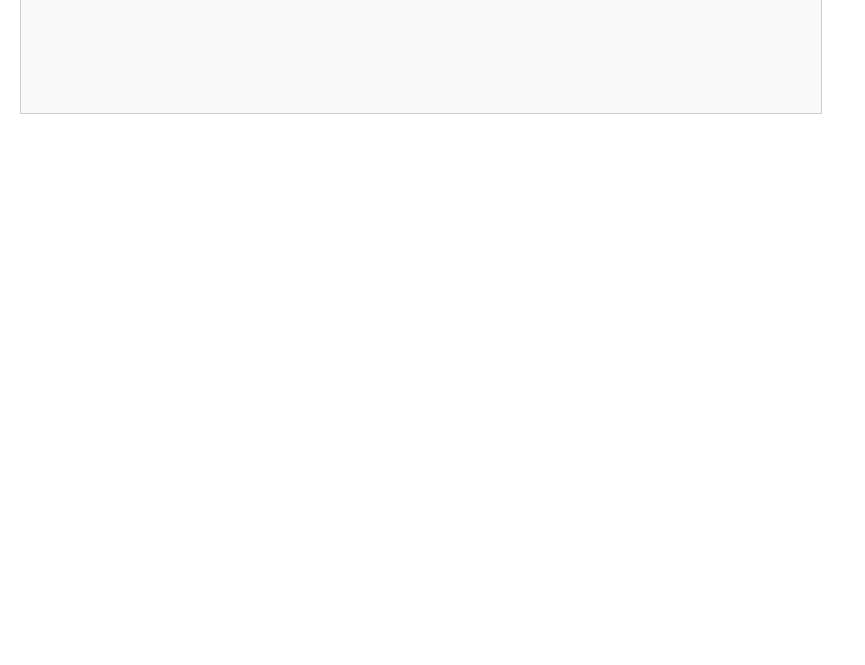
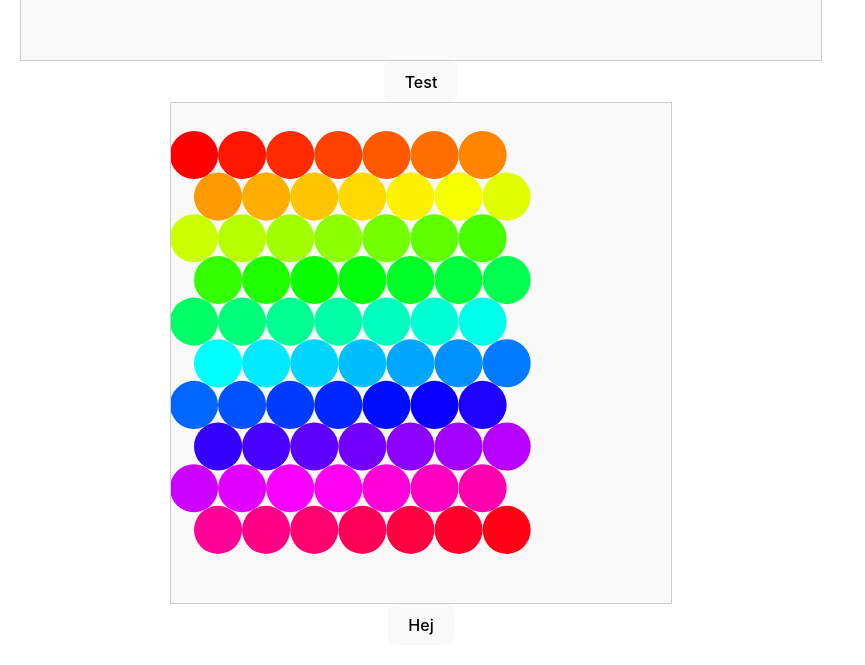
Before and after one commit to jeppewl/my-drawing-app-1, a React (Vite) app: page / in a window 1280 px wide. Shown: the part 613-1278 px from the top of the page, without its empty margins (0-865 px from the left). Before the commit the page ends 800 px from the top, so only its background shows below. Built offline with nearby package versions, Linux system fonts and the light colour scheme.

Commit message:
Working example of BeadCanvas

```diff
--- a/src/App.jsx
+++ b/src/App.jsx
@@ -3,6 +3,7 @@ import Toolbar from "./components/Toolbar";
 import Canvas from "./components/Canvas";
 import Sidebar from "./components/Sidebar";
 import "./styles.css";
+import BeadCanvas from "./components/BeadCanvas.jsx";
 
 const App = () => {
   const [shapes, setShapes] = useState([]); // Stores all shapes
@@ -47,6 +48,7 @@ const App = () => {
           />
         )}
       </div>
+      <BeadCanvas />
     </div>
   );
 };
--- /dev/null
+++ b/src/components/BeadCanvas.jsx
@@ -0,0 +1,52 @@
+import React from "react";
+import { mapToHueGradient, sin60 } from "../utils/colorUtils.js";
+
+function BeadCanvas() {
+  const rowLength = 7;
+  const rows = 10;
+  const dotCount = rowLength * rows;
+  const beadIds = Array.from({ length: dotCount }, (_, i) => i + 0);
+  const hexArr = Array(dotCount).fill("");
+  const rad = 24.048;
+  const startY = 52;
+  const startX = 23;
+
+  function getRowFromI(i) {
+    return Math.floor(i / rowLength);
+  }
+
+  function getPosFromI(i) {
+    return i % rowLength;
+  }
+
+  function getStartX(i) {
+    return getRowFromI(i) % 2 === 0 ? startX : startX + rad;
+  }
+
+  function getStartY(i) {}
+
+  for (let i = 0; i < hexArr.length; i++) {
+    hexArr[i] = mapToHueGradient(i * (100 / dotCount), 0, 100);
+  }
+
+  return (
+    <>
+      <button onClick={() => console.log(getStartX(9))}>Test</button>
+      <svg width={500} height={500} className="canvas">
+        {beadIds.map((id) => (
+          <React.Fragment key={id}>
+            <circle
+              cx={(getPosFromI(id) * 2 * rad + getStartX(id)).toFixed(2)}
+              cy={(getRowFromI(id) * 2 * sin60(rad) + startY).toFixed(2)}
+              r={rad.toFixed(2)}
+              fill={hexArr[id]}
+            />
+          </React.Fragment>
+        ))}
+      </svg>
+      <button onClick={() => console.log(hexArr)}>Hej</button>
+    </>
+  );
+}
+
+export default BeadCanvas;
--- /dev/null
+++ b/src/utils/colorUtils.js
@@ -0,0 +1,67 @@
+export function mapToGradient(number, min, max) {
+  // Normalize the number to a value between 0 and 1
+  const normalized = (number - min) / (max - min);
+
+  // Interpolate RGB values (e.g., red to blue gradient)
+  const r = Math.round(255 * (1 - normalized)); // Red decreases
+  const g = 0; // Green stays constant
+  const b = Math.round(255 * normalized); // Blue increases
+
+  // Convert to hex
+  return `#${((r << 16) | (g << 8) | b).toString(16).padStart(6, "0")}`;
+}
+
+export function rgbToHex(r, g, b) {
+  return `#${((r << 16) | (g << 8) | b).toString(16).padStart(6, "0")}`;
+}
+
+export function sin60(rad) {
+  return rad * (Math.sqrt(3) / 2);
+}
+
+// export function cyOffsetNum(rowsFrom, startY, rad) {
+//   return rowsFrom * 2 * sin60(rad) + startY;
+// }
+
+// export function cyOffsetStr(rowsFrom, startY, rad) {
+//   return cyOffsetNum(rowsFrom, startY, rad).toFixed(2);
+// }
+
+export function mapToHueGradient(number, min, max) {
+  // Normalize the number to a value between 0 and 1
+  const normalized = (number - min) / (max - min);
+
+  // Map normalized value to a hue (0 to 360 degrees)
+  const hue = Math.round(360 * normalized);
+
+  // Convert hue to RGB
+  const [r, g, b] = hslToRgb(hue, 1, 0.5); // Full saturation and 50% lightness
+
+  // Convert RGB to hex
+  return `#${((r << 16) | (g << 8) | b).toString(16).padStart(6, "0")}`;
+}
+
+// Helper function: Convert HSL to RGB
+function hslToRgb(h, s, l) {
+  const c = (1 - Math.abs(2 * l - 1)) * s; // Chroma
+  const x = c * (1 - Math.abs(((h / 60) % 2) - 1)); // Secondary color
+  const m = l - c / 2; // Match lightness
+
+  let r = 0,
+    g = 0,
+    b = 0;
+
+  if (h >= 0 && h < 60) [r, g, b] = [c, x, 0];
+  else if (h >= 60 && h < 120) [r, g, b] = [x, c, 0];
+  else if (h >= 120 && h < 180) [r, g, b] = [0, c, x];
+  else if (h >= 180 && h < 240) [r, g, b] = [0, x, c];
+  else if (h >= 240 && h < 300) [r, g, b] = [x, 0, c];
+  else if (h >= 300 && h < 360) [r, g, b] = [c, 0, x];
+
+  // Convert to 0-255 range
+  r = Math.round((r + m) * 255);
+  g = Math.round((g + m) * 255);
+  b = Math.round((b + m) * 255);
+
+  return [r, g, b];
+}
```
